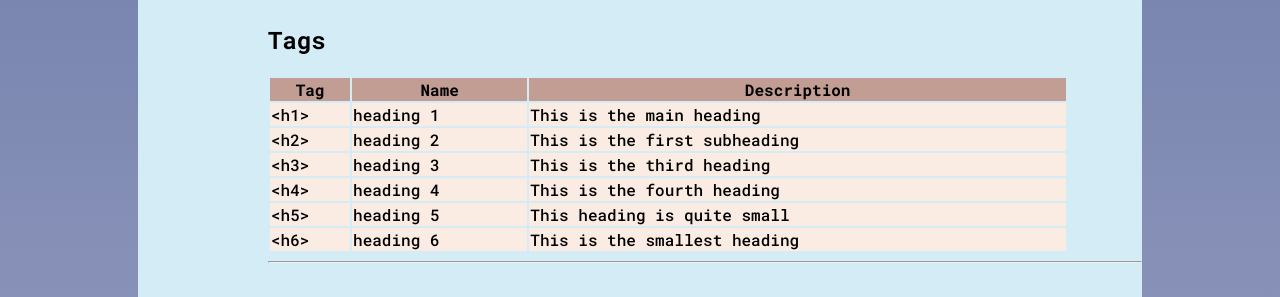
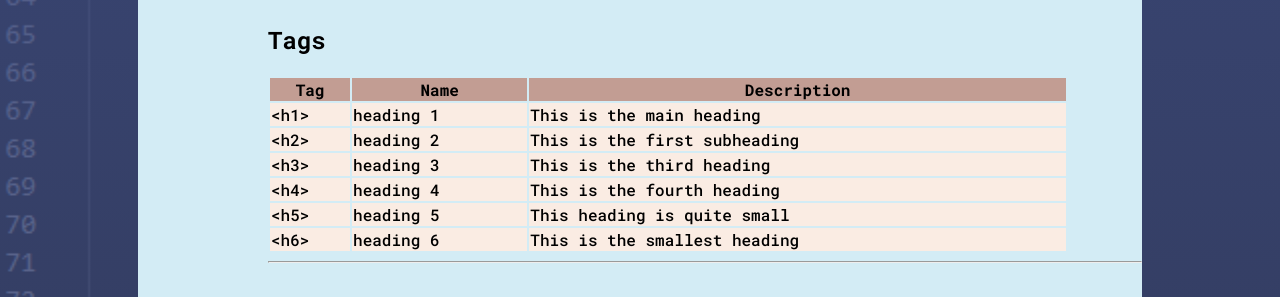
Before and after one commit to machmol/cheat, a plain HTML site: page index.html in a window 1280 px wide. Shown: the part 389-686 px from the top of the page. Drawn offline with Linux system fonts and the light colour scheme.

Commit message:
Update style.css

```diff
--- a/ressources/styles/style.css
+++ b/ressources/styles/style.css
@@ -1,7 +1,7 @@
 /*Types*/
 
 body {
-    background:linear-gradient(0deg, rgba(66, 82, 143,0.3), rgba(66, 82, 143,0.8)), url(ressources/images/background.PNG);
+    background:linear-gradient(0deg, rgba(66, 82, 143,0.3), rgba(66, 82, 143,0.8)), url(/ressources/images/background.PNG);
     background-size: cover;
     font-family: "Roboto mono", monospace;
 }
```
